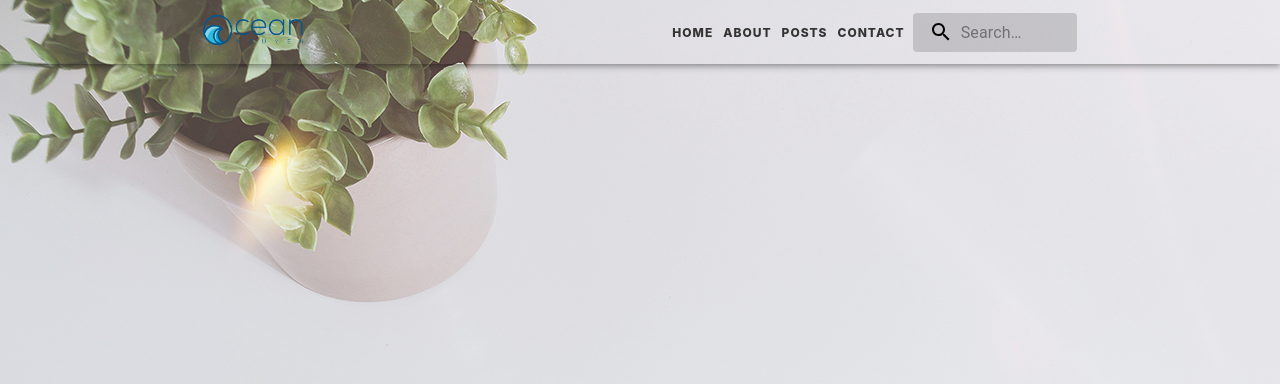
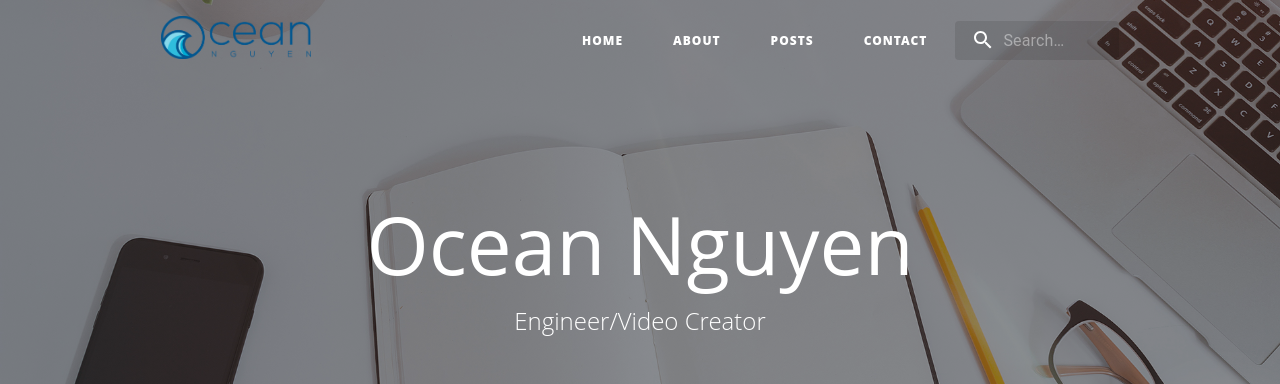
Before and after one commit to n-tananh/post-react, a React (Create React App) app: page / in a window 1280 px wide. Shown: the top 384 px of the page. Built offline with nearby package versions, Linux system fonts and the light colour scheme; no server answers.

Commit message:
fix: fix navbar and add the title

```diff
--- a/src/App.css
+++ b/src/App.css
@@ -1,4 +1,10 @@
+* {
+
+    box-sizing: border-box;
+}
+
 .app__wrapper {
+    font-family: 'Open Sans', 'Helvetica Neue', Helvetica, Arial, sans-serif;
     display: flex;
     flex-direction: column;
     justify-content: center;
--- a/src/App.js
+++ b/src/App.js
@@ -1,3 +1,4 @@
+import React from 'react';
 import './App.css';
 import {BrowserRouter as Router, Route, Switch} from "react-router-dom";
 import Home from "./pages/Home/Home";
--- a/src/components/Header/Header.css
+++ b/src/components/Header/Header.css
@@ -1,20 +1,49 @@
 .header__wrapper {
-
+    position: relative;
 }
 
 .banner__wrapper {
-    background-image: url("../../assets/images/bg-index.jpg") ;
-    height: 500px;
+    background: url("../../assets/images/bg-index.jpg") no-repeat center center;
+    background-size: cover;
+    height: 525px;
     width: 100%;
-    opacity: .8;
 }
 
-/*.banner__overlay {*/
-/*    position: absolute;*/
-/*    top: 0;*/
-/*    left: 0;*/
-/*    height: 100%;*/
-/*    width: 100%;*/
-/*    background-color: #212529;*/
-/*    opacity: 0.5;*/
-/*}*/
+.header__heading {
+    position: absolute;
+    display: flex;
+    flex-direction: column;
+    color: white;
+    left: 0;
+    right: 0;
+    justify-content: center;
+    align-items: center;
+    margin: auto;
+    height: 100%;
+    z-index: 90;
+}
+
+.header__heading h1 {
+    font-size: 80px;
+    font-weight: 400;
+    line-height: 0;
+}
+
+.header__subheading {
+    font-size: 24px;
+    font-weight: 300;
+    line-height: 1.1;
+    display: block;
+    margin: 10px 0 0;
+    font-family: 'Open Sans', 'Helvetica Neue', Helvetica, Arial, sans-serif;
+}
+
+.banner__overlay {
+    position: absolute;
+    top: 0;
+    right: 0;
+    height: 100%;
+    width: 100%;
+    background-color: #212529;
+    opacity: 0.5;
+}
--- a/src/components/Header/Header.js
+++ b/src/components/Header/Header.js
@@ -6,8 +6,12 @@ const Header = () => {
 	return (
 		<div className="header__wrapper">
 			<NavBar/>
+			<div className="header__heading">
+				<h1>Ocean Nguyen</h1>
+				<span className="header__subheading">Engineer/Video Creator</span>
+			</div>
 			<div className="banner__wrapper"/>
-			{/*<div className="banner__overlay"/>*/}
+			<div className="banner__overlay"/>
 		</div>
 	);
 };
--- a/src/components/NavBar/NavBar.css
+++ b/src/components/NavBar/NavBar.css
@@ -1,9 +1,16 @@
 .nav__wrapper {
     position: absolute;
-    z-index: 99;
+    z-index: 69696;
     top: 0;
     right: 0;
     left: 0;
+    padding: 8px 16px;
+    display: flex !important;
+    flex-basis: auto;
+}
+
+.nav__logo img {
+    width: 150px;
 }
 
 .nav__link {
@@ -14,10 +21,15 @@
 .item__link {
     display: block;
     margin-left: 10px;
+    padding: 10px 20px;
+    color: #fff;
     text-decoration: none;
     font-size: 12px;
     font-weight: 800;
     letter-spacing: 1px;
     text-transform: uppercase;
-    color: #333;
 }
+
+.item__link:hover {
+    color: #ccc5c5;
+}
--- a/src/components/NavBar/NavBar.js
+++ b/src/components/NavBar/NavBar.js
@@ -4,20 +4,19 @@ import {NavLink} from "react-router-dom";
 import AppBar from '@mui/material/AppBar';
 import Box from '@mui/material/Box';
 import Toolbar from '@mui/material/Toolbar';
-import Logo from '../../assets/images/post_logo.png'
-import {Search} from "@mui/icons-material";
 import SearchIcon from '@mui/icons-material/Search';
 import {alpha, styled} from '@mui/material/styles';
 import InputBase from '@mui/material/InputBase';
+import logo from '../../assets/images/post_logo.png';
 
 const NavBar = () => {
 
 	const Search = styled('div')(({theme}) => ({
 		position: 'relative',
 		borderRadius: theme.shape.borderRadius,
-		backgroundColor: alpha(theme.palette.common.black, 0.15),
+		backgroundColor: alpha(theme.palette.common.black, 0.1),
 		'&:hover': {
-			backgroundColor: alpha(theme.palette.common.black, 0.25),
+			backgroundColor: alpha(theme.palette.common.black, 0.2),
 		},
 		marginLeft: 0,
 		width: '100%',
@@ -37,8 +36,9 @@ const NavBar = () => {
 		justifyContent: 'center',
 	}));
 
+	// Style for input field
 	const StyledInputBase = styled(InputBase)(({theme}) => ({
-		color: 'black',
+		color: '#fff',
 		'& .MuiInputBase-input': {
 			padding: theme.spacing(1, 1, 1, 0),
 			// vertical padding + font size from searchIcon
@@ -57,12 +57,15 @@ const NavBar = () => {
 	return (
 		<div className="nav__wrapper">
 			<Box sx={{flexGrow: 1}}>
-				<AppBar position="static" sx={{bgcolor: "transparent"}}>
+				{/*Start nav bar*/}
+				<AppBar position="static" sx={{background: "transparent", boxShadow: "none"}}>
 					<Toolbar sx={{justifyContent: "space-around"}}>
-						{/*Logo*/}
+
+						{/*Start Logo*/}
 						<div className="nav__logo">
-							<img style={{width: 100}} src={Logo} alt="logo"/>
+							<img src={logo} alt="logo"/>
 						</div>
+						{/*End Logo*/}
 
 						{/*Link and Search bar*/}
 						<div className="nav__link">
@@ -71,18 +74,23 @@ const NavBar = () => {
 							<NavLink className="item__link" to="/posts">Posts</NavLink>
 							<NavLink className="item__link" to="/contact">Contact</NavLink>
 
+							{/*Start search field*/}
 							<Search>
 								<SearchIconWrapper>
-									<SearchIcon sx={{color: "black"}}/>
+									<SearchIcon sx={{color: "#fff"}}/>
 								</SearchIconWrapper>
 								<StyledInputBase
 									placeholder="Search…"
 									inputProps={{'aria-label': 'search'}}
 								/>
 							</Search>
+							{/*End search field*/}
 						</div>
+						{/*End Link and Search bar*/}
+
 					</Toolbar>
 				</AppBar>
+				{/*End nav bar*/}
 			</Box>
 		</div>
 	);
--- a/src/components/Post/Post.js
+++ b/src/components/Post/Post.js
@@ -1,6 +1,6 @@
 import React from 'react';
 import {Button, Card, CardActions, CardContent, Typography} from "@mui/material";
-import {Link, useParams} from "react-router-dom";
+import {Link} from "react-router-dom";
 import './Post.css'
 
 const Post = ({ post } ) => {
```
